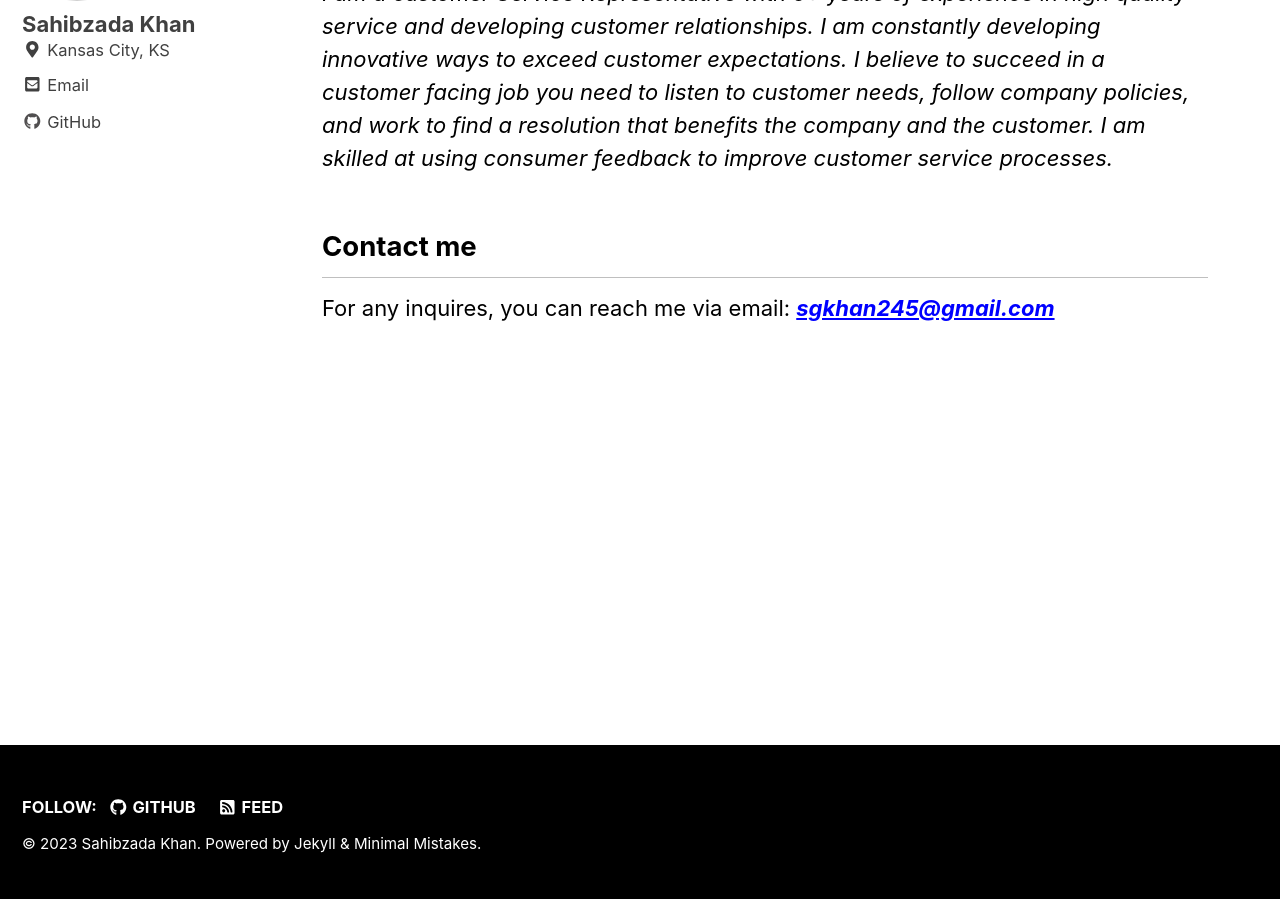
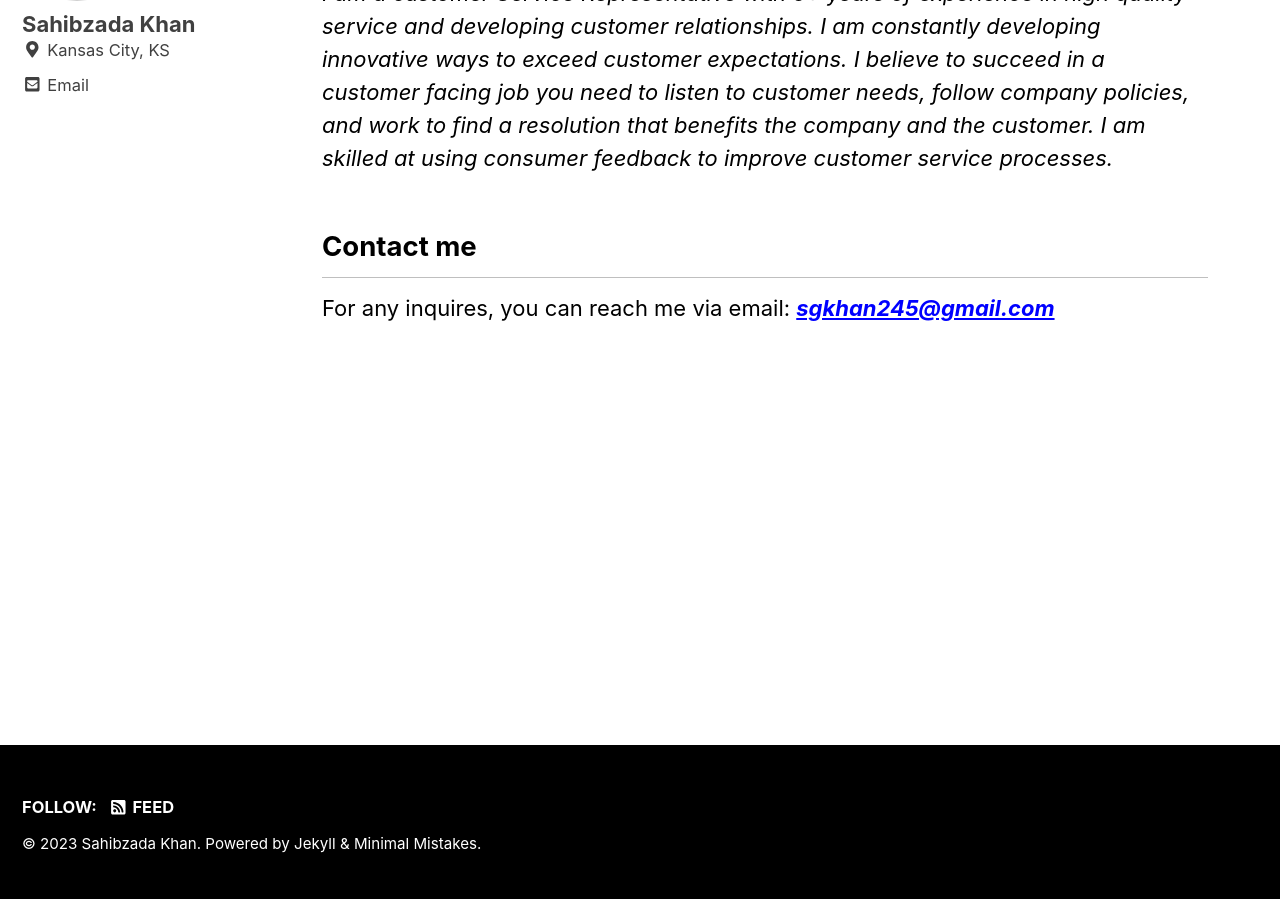
Before and after one commit to goharzeb/goharzeb.github.io, a Jekyll site: the page built from index.md, in a window 1280 px wide and 900 px high, scrolled down 543 px. Built offline with Jekyll 4.4.1, drawn with Linux system fonts in a browser that asks for light colours; nearby versions of some CDN libraries.

Commit message:
Update _config.yml

```diff
--- a/_config.yml
+++ b/_config.yml
@@ -114,7 +114,7 @@ author:
   flickr           :
   facebook         :
   foursquare       :
-  github           : "goharzeb"
+  github           : #"goharzeb"
   gitlab           :
   google_plus      :
   keybase          :
```
